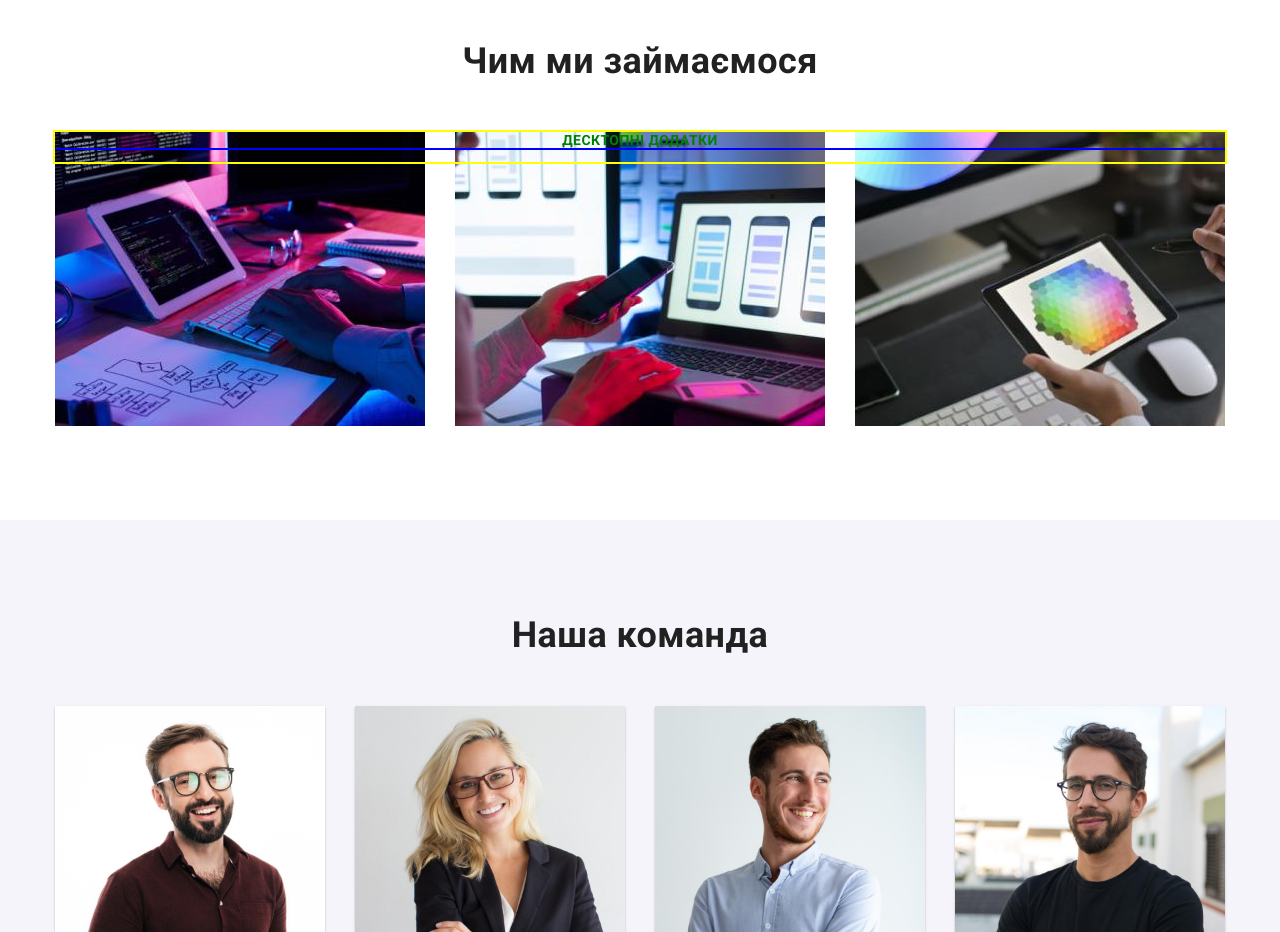
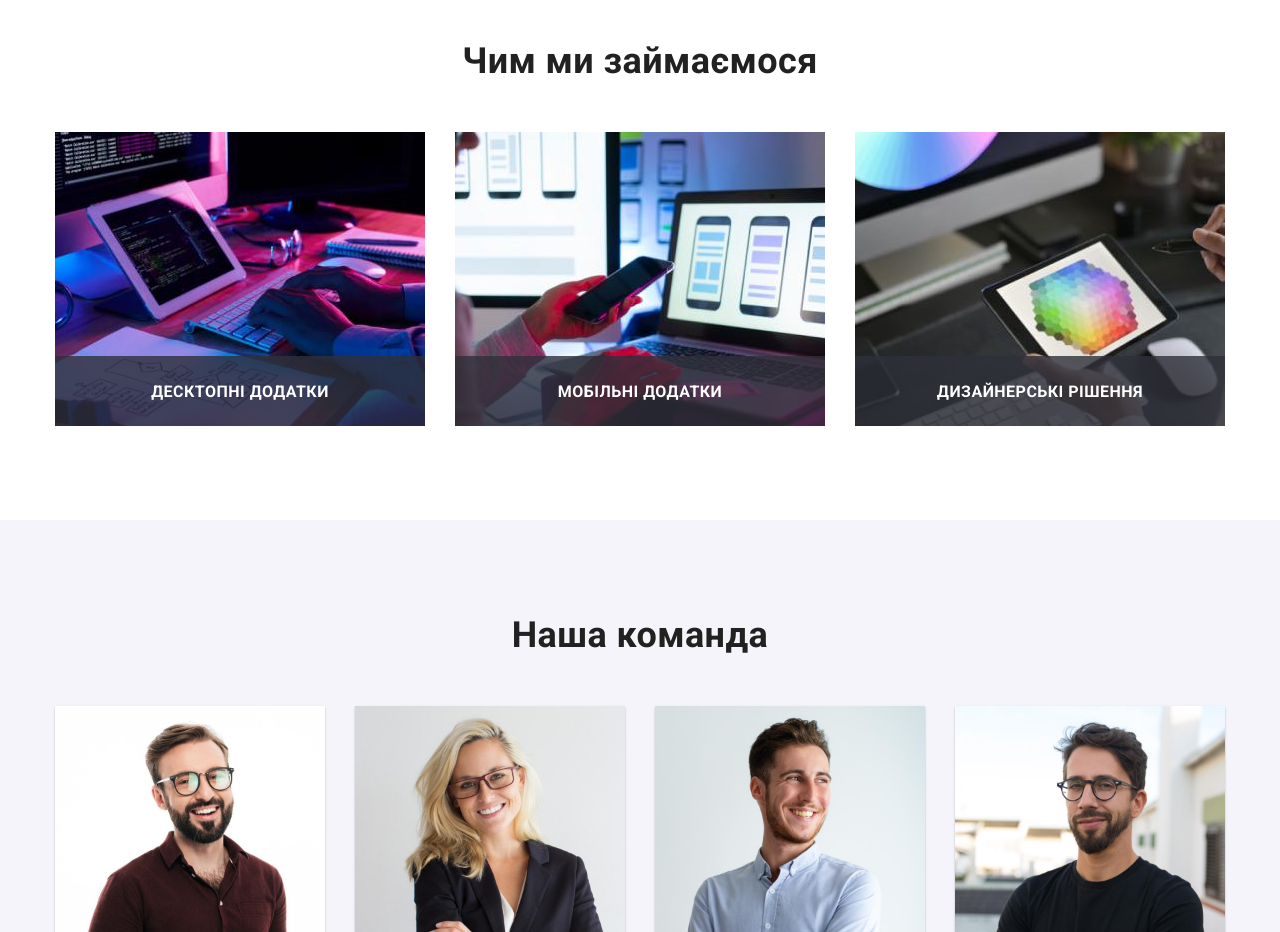
Before and after one commit to Oleghs/goit-markup-hw-05, a plain HTML site: page index.html in a window 1280 px wide. Shown: the part 1080-2012 px from the top of the page. Drawn offline with nearby package versions, Linux system fonts and the light colour scheme.

Commit message:
work section done

```diff
--- a/css/styles.css
+++ b/css/styles.css
@@ -385,27 +385,31 @@ body {
   position: relative;
 }
 .work-card {
+  position: relative;
 }
 
 .thumb {
   position: absolute;
-  top: 0;
+  bottom: 0;
   left: 0;
-  outline: 2px solid yellow;
 
   width: 100%;
+  height: 70px;
+
+  background: rgba(47, 48, 58, 0.8);
 }
 
 .thumb-title {
+  margin-top: 27px;
+
   font-weight: 700;
-  font-size: 14px;
+  font-size: 16px;
   line-height: calc(16 / 14);
   text-align: center;
   letter-spacing: 0.03em;
   text-transform: uppercase;
 
-  color: green;
-  outline: 2px solid blue;
+  color: var(--title-hero-color);
 }
 
 .work-title,
--- a/index.html
+++ b/index.html
@@ -139,21 +139,26 @@
           <h2 class="work-title">Чим ми займаємося</h2>
 
           <ul class="work-list">
-            <li>
-              <div class="work-card">
-                <img src="./images/box-1.jpg" alt="написание алгоритмов" width="370" />
-              </div>
+            <li class="work-card">
+              <img src="./images/box-1.jpg" alt="написание алгоритмов" width="370" />
+
               <div class="thumb">
                 <p class="thumb-title">Десктопні додатки</p>
               </div>
             </li>
 
-            <li>
+            <li class="work-card">
               <img src="./images/box-2.jpg" alt="дизайн макетов" width="370" />
+              <div class="thumb">
+                <p class="thumb-title">Мобільні додатки</p>
+              </div>
             </li>
 
-            <li>
+            <li class="work-card">
               <img src="./images/box-3.jpg" alt="согласование деталей с заказчиком" width="370" />
+              <div class="thumb">
+                <p class="thumb-title">Дизайнерські рішення</p>
+              </div>
             </li>
           </ul>
         </div>
```
